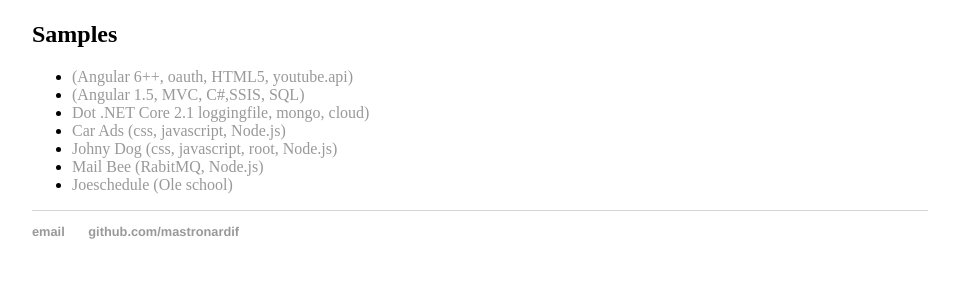
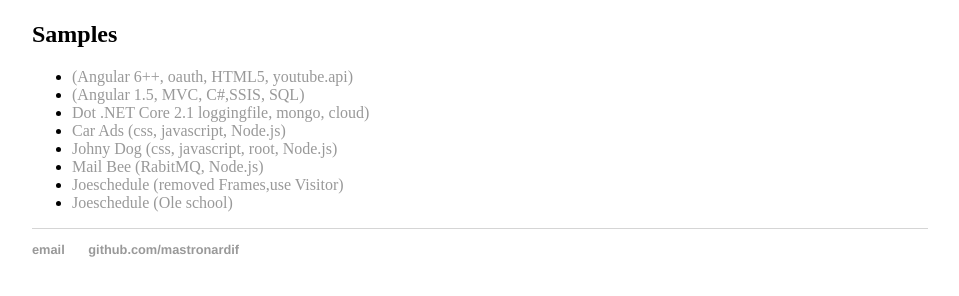
Before and after one commit to mastronardif/mastronardif.github.io, a plain HTML site: page index.html in a window 1280 px wide. Shown: the part 234-530 px from the top of the page, without its empty margins (160-1119 px from the left). Drawn offline with Linux system fonts and the light colour scheme.

Commit message:
Update index.html

```diff
--- a/index.html
+++ b/index.html
@@ -33,6 +33,8 @@
 			<li><a href="https://johndog.herokuapp.com/"> Johny Dog (css, javascript, root, Node.js)</a></li>
 
 			<li><a href="http://csmailbee.apphb.com/"> Mail Bee (RabitMQ, Node.js)</a></li>
+			<li><a href="http://www.joeschedule.com/indexcgi.htm"> Joeschedule (removed Frames,use Visitor)</a></li>
+
 			<li><a href="http://joeschedule.com/"> Joeschedule (Ole school)</a></li>
     			</ul>
 		</div>
```
